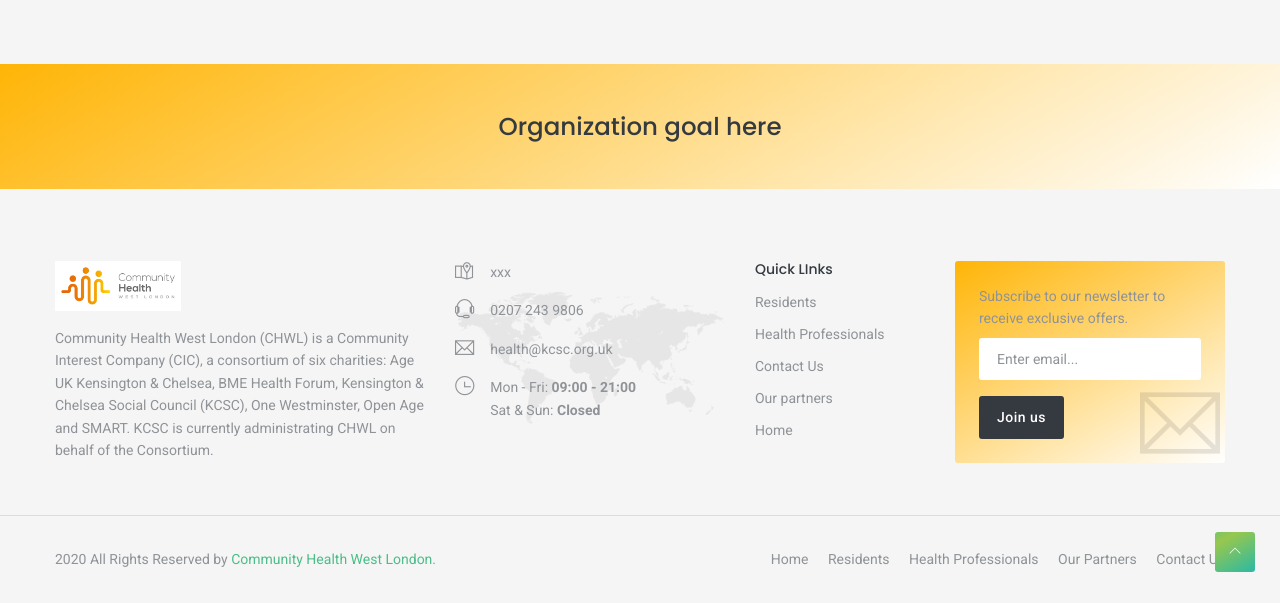
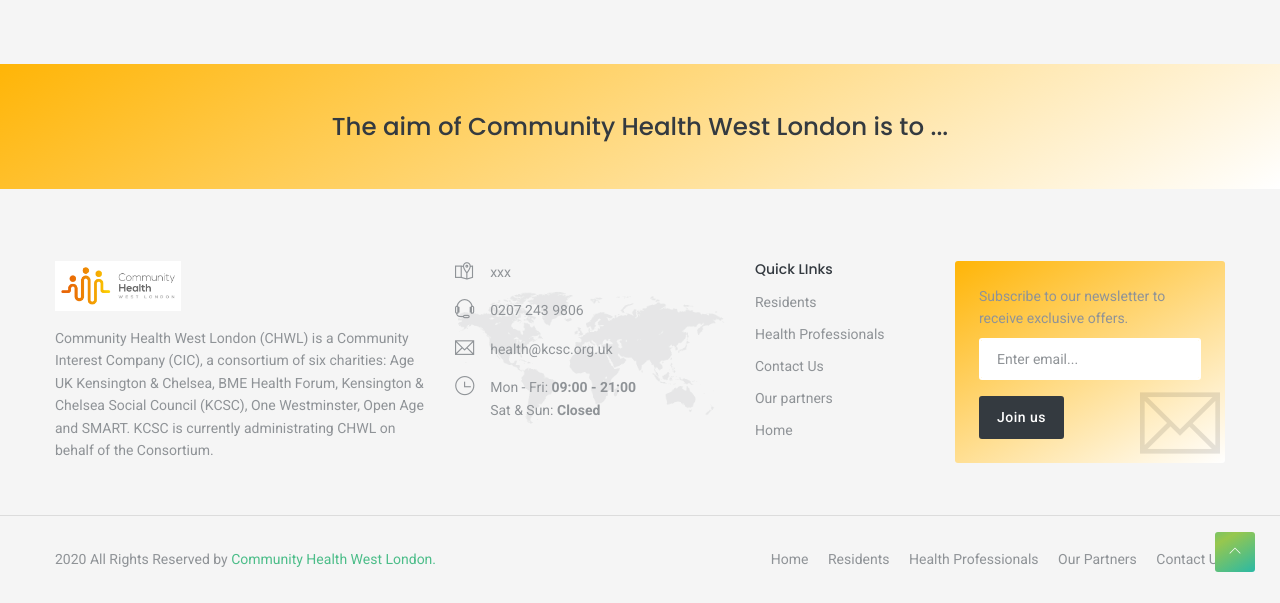
Before and after one commit to AgileVentures/cic-website, a Jekyll site: the page built from kcsc-directory.md, in a window 1280 px wide and 900 px high, scrolled down 924 px, cut to the strip 297-900 px from the top of the window. Built offline with Jekyll 4.4.1, drawn with Linux system fonts in a browser that asks for light colours; some web fonts are replaced.

Commit message:
Update Home Page “home_page”

```diff
--- a/_data/home_page.yml
+++ b/_data/home_page.yml
@@ -1,6 +1,6 @@
 home_page:
   - welcome_title: Community Health West London.
-    organization_goal: Organization goal here
+    organization_goal: The aim of Community Health West London is to ...
     welcome_sub_title: Community Health West London is a Community Interest
-      Community made up for six local charities. We are working together with
-      the wider community to improve the health and wellbeing of our residents.
+      Community made up of six local charities. We are working together with the
+      wider community to improve the health and wellbeing of our residents.
```
